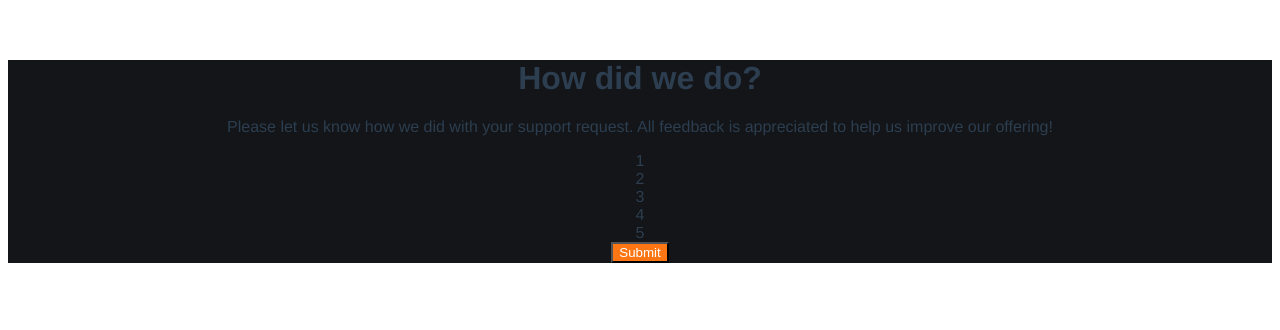
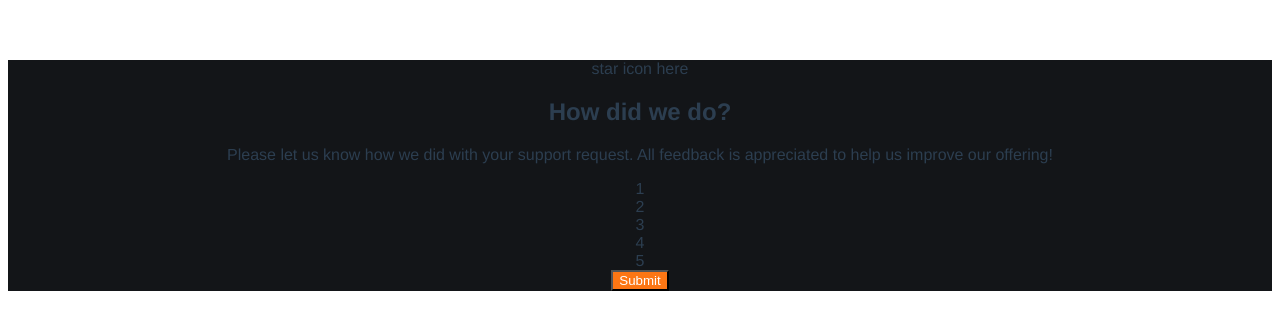
Before and after one commit to MaxAnderberg/rating-component, a Vue app: page / in a window 1280 px wide. Shown: the top 330 px of the page. Built offline with nearby package versions, Linux system fonts and the light colour scheme.

Commit message:
started adding in semantic html

```diff
--- a/src/components/HelloWorld.vue
+++ b/src/components/HelloWorld.vue
@@ -1,5 +1,6 @@
 <template>
-  <div>
+  <article>
+    <div>star icon here</div>
     <h1>How did we do?</h1>
     <p>
       Please let us know how we did with your support request.
@@ -25,7 +26,7 @@
     <button class="button">
       Submit
     </button>
-  </div>
+  </article>
 </template>
 
 <script>
```
